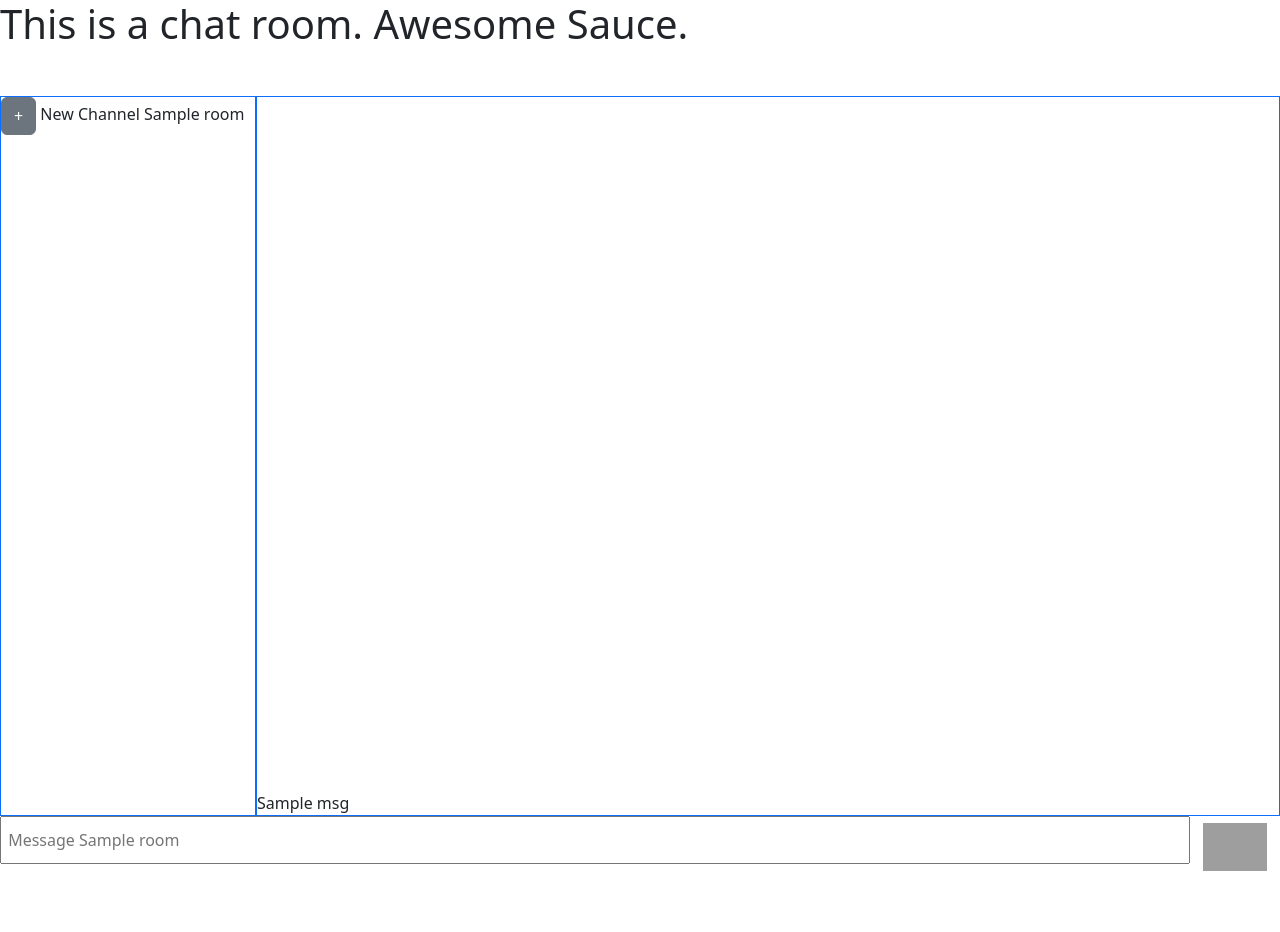
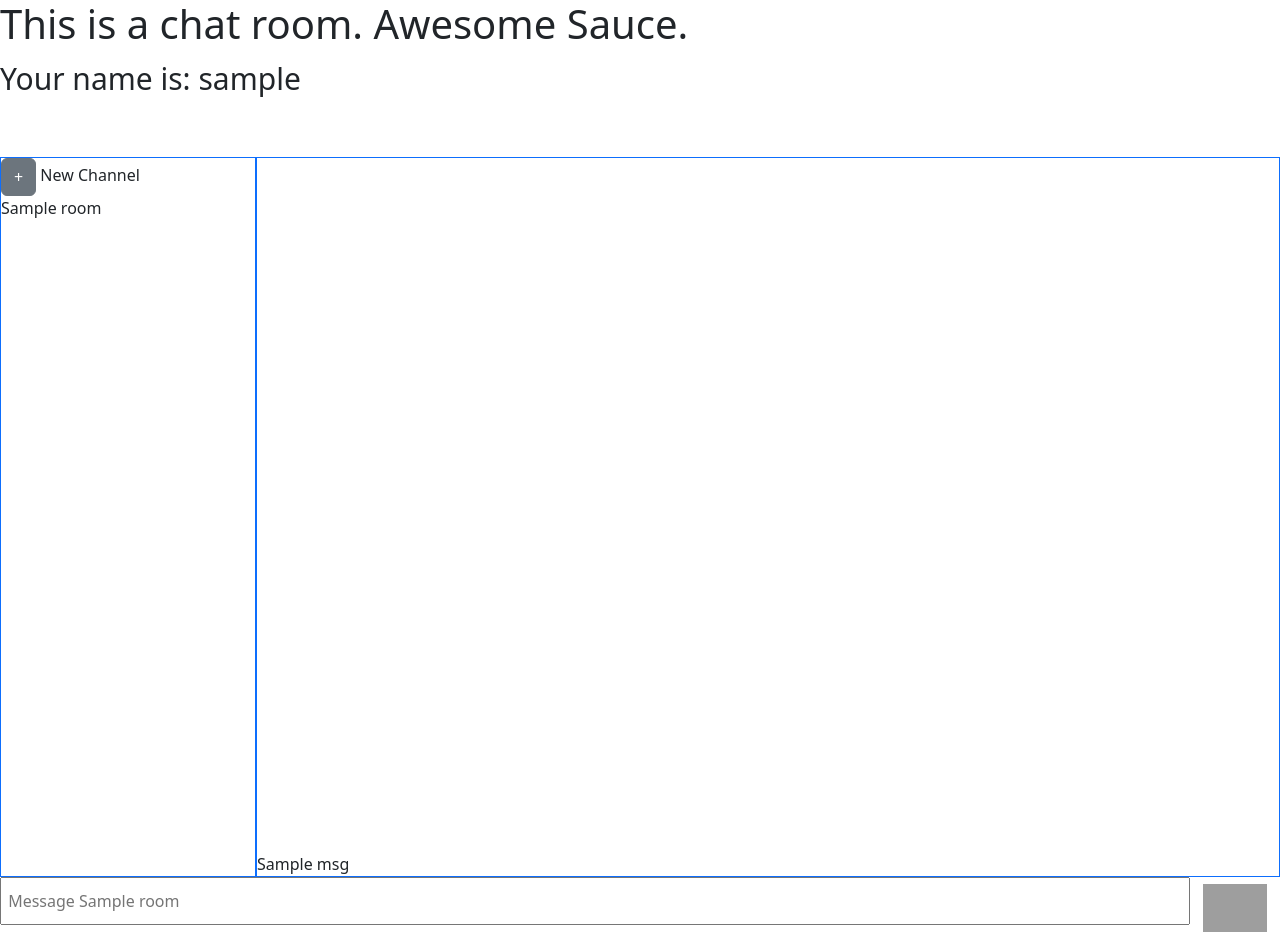
Before and after one commit to Escohen98/WebChatRoom, a Flask app: template templates/chat.html in a window 1280 px wide. Before the commit the page ends 871 px from the top, so only its background shows below. Run offline with Flask 3, Linux system fonts and the light colour scheme; the template is opened without the code that fills it: most values are stand-ins (such as "Sample title", 1, 10 or a date in 2020); grey boxes are pictures that could not be loaded.

Commit message:
It's workinggit add -A!

```diff
--- a/app.py
+++ b/app.py
@@ -15,8 +15,8 @@ def login():
     message = ""
     # Pulls account info from form
     if request.method == 'POST':
-        username = request.form.get('username')
-        password = request.form.get('password')
+        username = request.form.get('username').strip()
+        password = request.form.get('password').strip()
 
         # Everything happening below is so ridiculously redundant and unnecessary
         # Pretty much using a copout because this is becoming a lot...
@@ -37,7 +37,7 @@ def login():
         # Creates account. If it already exists, checks if correct password
         if new_user or db_hashed_password == existing_hashed_password:
             global user_name
-            user_name = username
+            user_name = username.strip()
             return redirect(url_for("chat"))
 
          # Checks for display name.
@@ -63,17 +63,19 @@ def chat():
             query.create_channel(channel_name)
         elif button_value == 'send-message':
             message = request.form.get('chat-message')
-            query.insert_message(query.get_user_id(user_name), query.get_channel_id(channel), message)
-
+            query.insert_message(query.get_channel_id(channel), query.get_user_id(user_name), message)
+        elif button_value == 'change-channel':
+            channel_name = request.form.get(f"unique-id-{channel}")
+            #To-Do
 
     # Gets channels from database
-    channel_html = ch.get_channel_html(query)
+    channel_html = ch.get_channel_html(query, channel)
 
     # Theoretically should never hit unless I force it to
     if channel_html == False:
         return redirect(url_for("fourohfour"))
     message_html = ch.get_message_html(query, user_name, channel)
-    return render_template('./chat.html', rooms=channel_html, msgs=message_html, room="demo1")
+    return render_template('./chat.html', rooms=channel_html, msgs=message_html, room=channel, username=user_name)
 
 @app.route('/bad')
 def bad():
--- a/databaseHandler.py
+++ b/databaseHandler.py
@@ -87,6 +87,7 @@ class Query():
     # Returns in a dictionary of the display name and message in ascending order by timestamp
     # If there's an error, returns empty array b/c there doesn't have to be any messages
     def fetch_messages(channel_name):
+        print("here")
         try:
             conn = sqlite3.connect('chatroom.db')
             cursor = conn.cursor()
@@ -105,6 +106,7 @@ class Query():
             messages_list = []
 
             for row in result_set:
+                print(row)
                 message_content, display_name = row
                 message_dict = {"message_content": message_content, "display_name": display_name}
                 messages_list.append(message_dict)
--- a/static/chat.css
+++ b/static/chat.css
@@ -48,6 +48,11 @@ h2 {
 
 .msg-box {
     text-align: center;
+}
+
+.selected {
+    background-color: cyan;
+    font-weight: 'Strong'
 }
 
 #chat-room {
@@ -119,3 +124,11 @@ h2 {
     display: flex;
     flex-direction: row;
 }
+
+#name {
+    font-size: 30px;
+}
+
+#your-name {
+    font-weight: 'Strong'
+}
--- a/templates/chat.html
+++ b/templates/chat.html
@@ -13,6 +13,7 @@
 <body>
     <header>
         <h1>This is a chat room. Awesome Sauce.</h1>
+        <p id="name">Your name is: <span id="your-name">{{username}}</span></p>
     </header>
     <main>
         <!-- Going to automate with Flask-->
@@ -21,9 +22,13 @@
             <article id="chat-area">
                 <div id="rooms" class="border border-primary">
                     <label><button type="button" class="btn btn-secondary" id="add-btn">+</button> New Channel</label>
-                    {% for room in rooms %}
-                    {{ room|safe }}
-                    {% endfor %}
+                    <!-- To-Do-->
+                    <form action="/chat" method="post" name="change-channel" id="change-channel" >
+                      <input type="text" id="channel-option" name="channel-option" hidden/>
+                      {% for room in rooms %}
+                      {{ room|safe }}
+                      {% endfor %}
+                    </form>
                 </div>
                 <div id="chat-box" class="border border-primary">
                     <!-- The message bubbles -->
```
Also changed, not shown: ChatHandler.py (+13 -6 lines).
